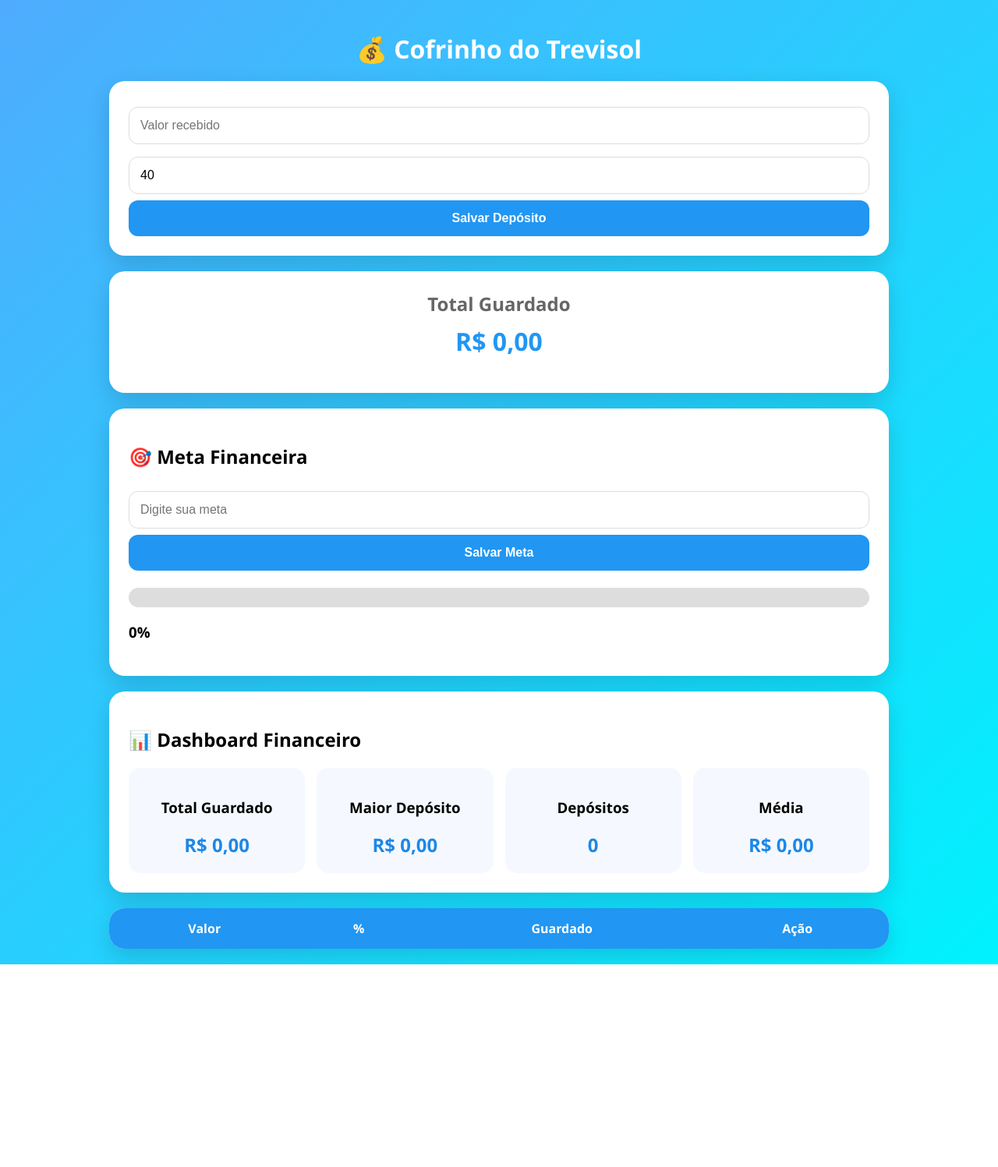
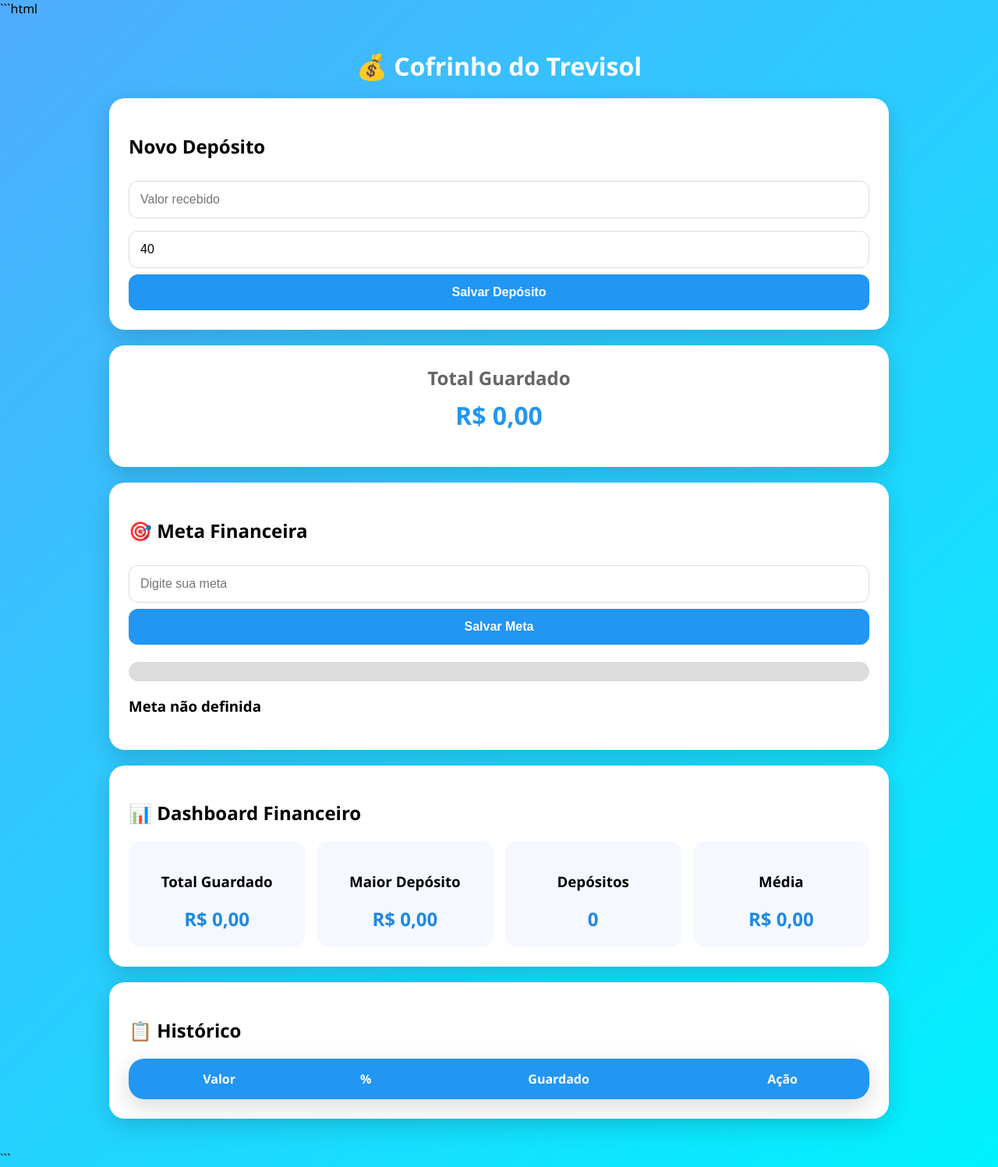
Before and after one commit to caiotrevisol78-bot/cofrinho-do-caio, a plain HTML site: page index.html in a window 1280 px wide. Shown: the whole page at 78% size. Before the commit the page ends 1237 px from the top, so only its background shows below. Drawn offline with Linux system fonts and the light colour scheme.

Commit message:
Update index.html

````diff
--- a/index.html
+++ b/index.html
@@ -1,3 +1,4 @@
+```html
 <!DOCTYPE html>
 <html lang="pt-BR">
 <head>
@@ -8,6 +9,8 @@
 <title>Cofrinho do Trevisol</title>
 
 <link rel="stylesheet" href="style.css">
+<link rel="manifest" href="manifest.json">
+<meta name="theme-color" content="#1e88e5">
 
 </head>
 <body>
@@ -18,9 +21,11 @@
 
     <div id="usuario"></div>
 
-    <!-- DEPÓSITO -->
+    <!-- NOVO DEPÓSITO -->
 
     <div class="card">
+
+        <h2>Novo Depósito</h2>
 
         <input
             id="valor"
@@ -81,7 +86,7 @@
         </div>
 
         <h3 id="percentualMeta">
-            0%
+            Meta não definida
         </h3>
 
     </div>
@@ -128,6 +133,10 @@
 
     <!-- HISTÓRICO -->
 
+    <div class="card">
+
+        <h2>📋 Histórico</h2>
+
         <table>
 
             <thead>
@@ -147,7 +156,16 @@
 
     </div>
 
+</div>
+
 <script type="module" src="app.js"></script>
+
+<script>
+if ("serviceWorker" in navigator) {
+  navigator.serviceWorker.register("./sw.js");
+}
+</script>
 
 </body>
 </html>
+```
````
Lines whose indentation alone changed are shown as unchanged.
